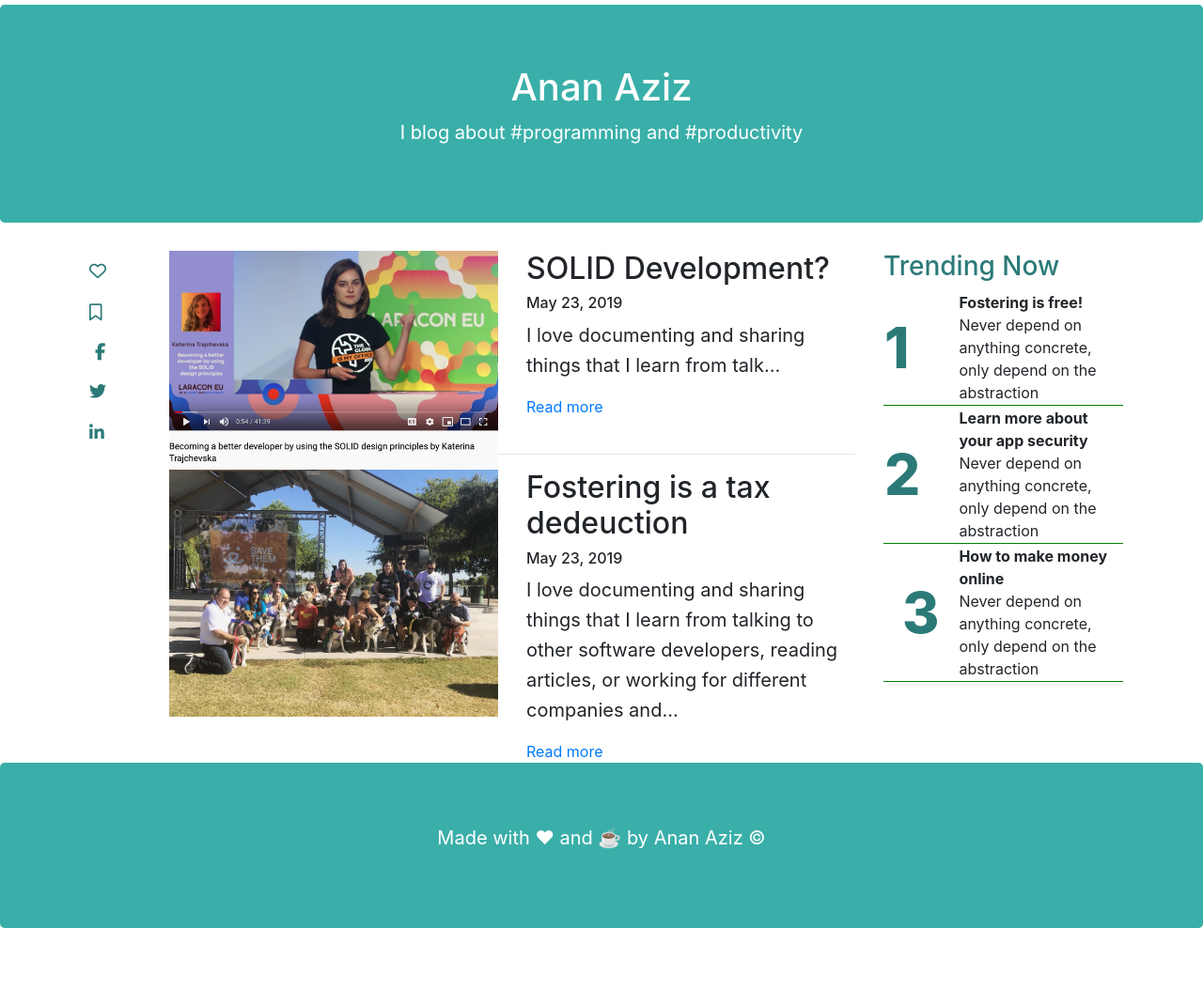
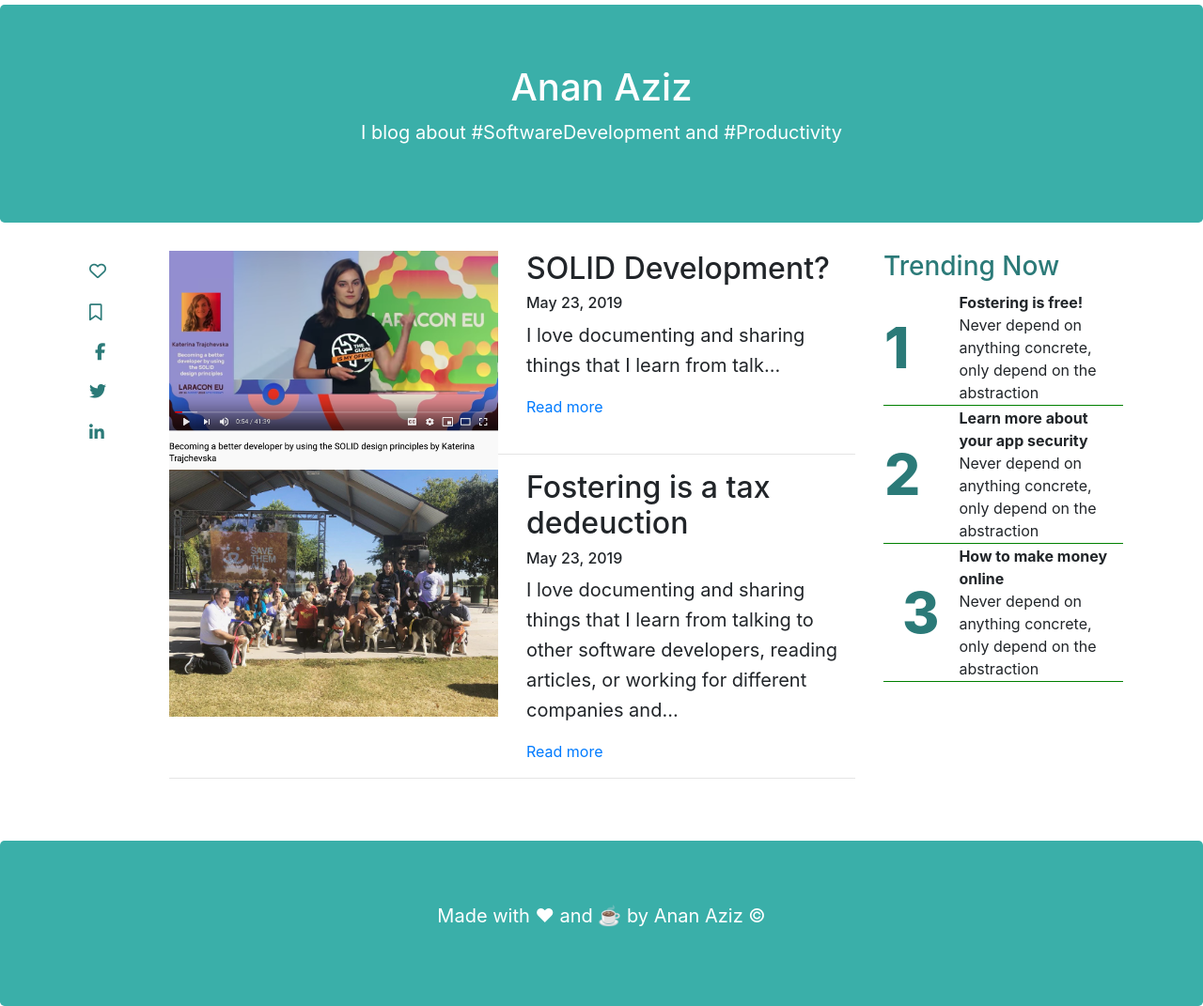
Before and after one commit to ananaziz96/my-blog, a plain HTML site: page public/index.html in a window 1280 px wide. Shown: the part 73-1144 px from the top of the page at 94% size. Before the commit the page ends 1061 px from the top, so only its background shows below. Drawn offline with nearby package versions, Linux system fonts and the light colour scheme.

Commit message:
add about link

```diff
--- a/public/index.html
+++ b/public/index.html
@@ -35,7 +35,7 @@
             >
           </li>
           <li class="nav-item">
-            <a class="nav-link" href="#">About</a>
+            <a class="nav-link" href="https://ananaziz96.github.io/cv/" target="_blank">About</a>
           </li>
           <li class="nav-item">
             <a class="nav-link" href="#">Contact</a>
@@ -46,12 +46,12 @@
 
     <div id="banner" class="jumbotron text-center" style="margin-bottom: 0;">
       <h1 id="banner-text">Anan Aziz</h1>
-      <p>I blog about #programming and #productivity</p>
+      <p>I blog about #SoftwareDevelopment and #Productivity</p>
     </div>
 
     <div class="container" style="margin-top: 30px;">
       <div class="row">
-        <div class="col-sm-1">
+        <div class="d-none d-sm-block col-sm-1">
           <div>
             <button class="icon-button" href="#">
                 <i class="fa fa-heart-o green small-icon" aria-hidden="true"></i >
@@ -110,7 +110,11 @@
               <a class="nav-link" style="padding: 0" href="#">Read more</a>
             </div>
           </div>
+
+          <hr>
         </div>
+
+
 
           <div class="col-sm-3">
             <table>
@@ -142,7 +146,7 @@
       </div>
     </div>
 
-    <div id="footer" class="jumbotron text-center">
+    <div id="footer" class="jumbotron text-center" style="margin-top: 50px;">
       <p style="color: #ffff;">Made with ❤ and ☕ by Anan Aziz ©</p>
     </div>
   </body>
--- a/public/styles/_icons.scss
+++ b/public/styles/_icons.scss
@@ -8,7 +8,6 @@
 
 .icon-button {
   background-color: $white;
-  padding: 0;
   border: none;
   margin: 10px;
 }
```
